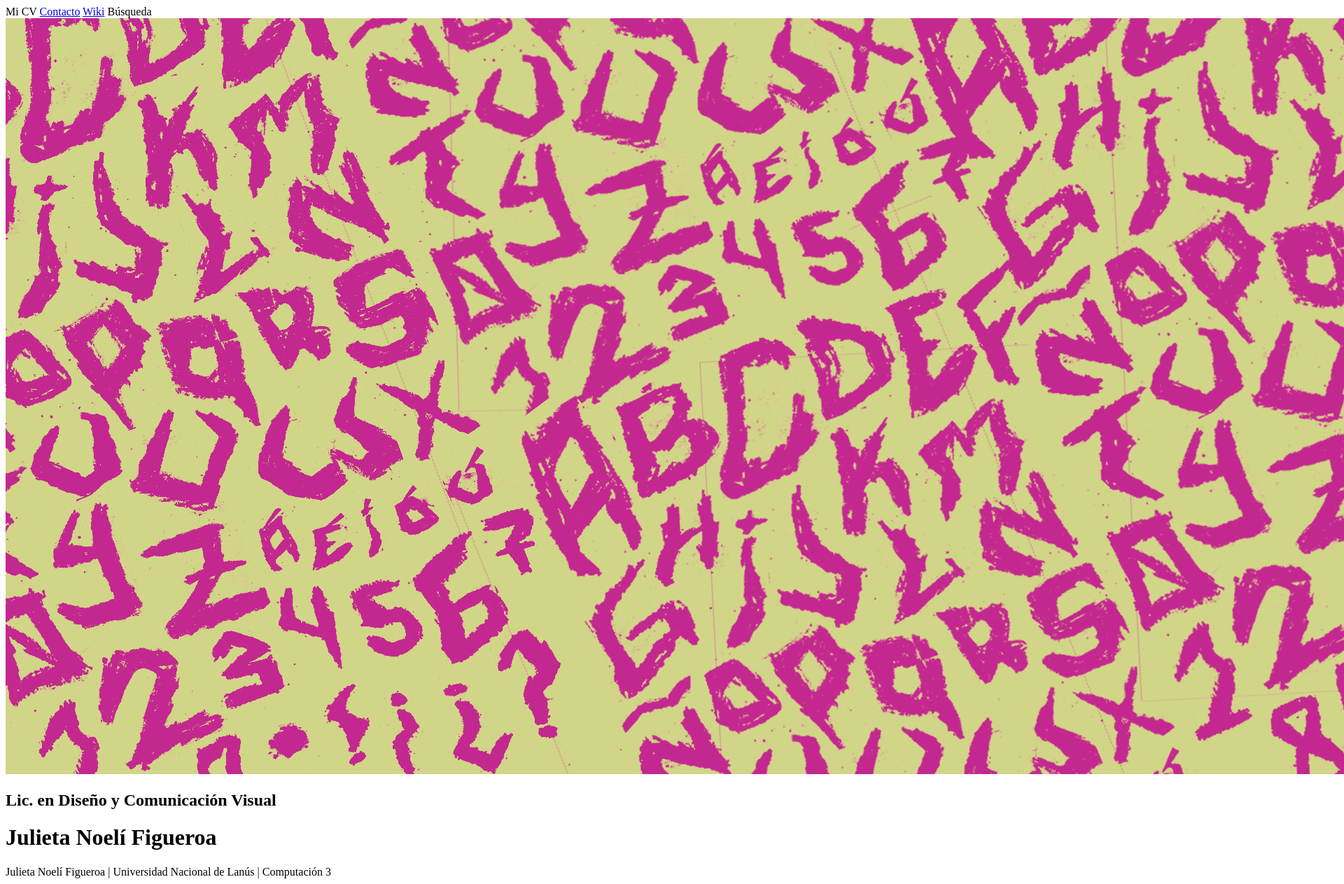
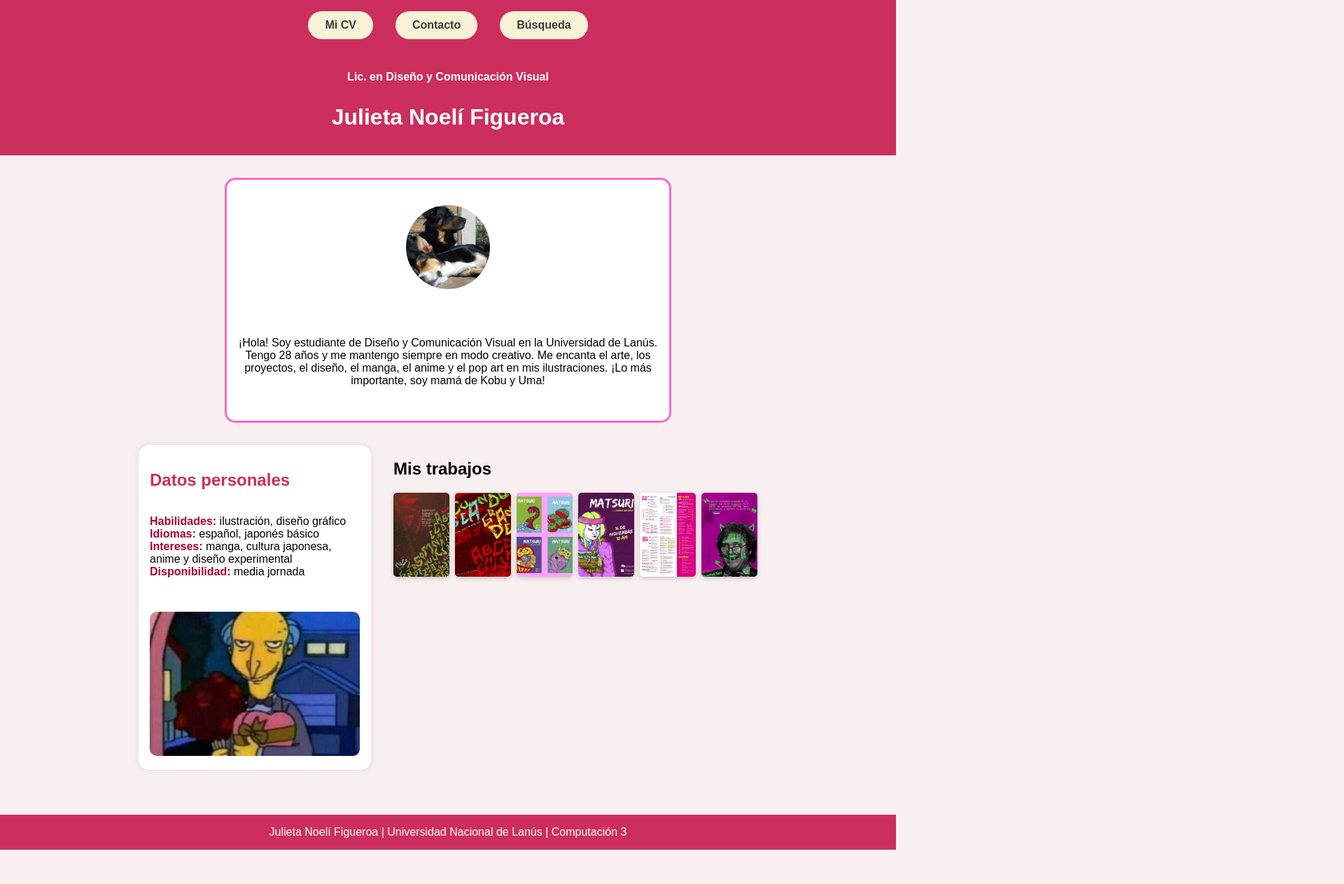
Before and after one commit to JuliFigue/figueroa-cv, a plain HTML site: page index.html in a window 1280 px wide. Shown: the whole page at 70% size, 1920 px wide, since content can reach past the window. After the commit the page ends 1214 px from the top, so only its background shows below. Drawn offline with Linux system fonts and the light colour scheme.

Commit message:
Avances 24/08

```diff
--- a/estilos.css
+++ b/estilos.css
@@ -1,5 +1,6 @@
 @charset "utf-8";
 /* CSS Document */
+
 body {
   font-family: sans-serif;
   background-color: #f8f0f0;
@@ -8,3 +9,156 @@ body {
   padding: 0;
   box-sizing: border-box;
 }
+
+.navbar {
+  display: flex;
+  justify-content: center;
+  align-items: center;
+  gap: 2rem;
+  background-color: #cc2e5d;
+  padding: 1rem 0;
+}
+
+.navbar a {
+  background-color: #f7f1d5;
+  color: #3a3a3a;
+  padding: 0.7rem 1.5rem;
+  border-radius: 30px;
+  font-weight: bold;
+  font-size: 1rem;
+  text-decoration: none;
+}
+
+.hero {
+  background-color: #cc2e5d;
+  width: 100%;
+  height: 150px;
+  display: flex;
+  flex-direction: column;
+  justify-content: center;
+  align-items: center;
+  color: white;
+  text-align: center;
+}
+
+.subtitulo {
+  font-size: 1rem;
+  margin-bottom: 0.5rem;
+}
+
+h1 {
+  font-size: 2rem;
+}
+
+.contenido-principal {
+  display: flex;
+  flex-direction: column;
+  align-items: center;
+  padding: 2rem 1rem;
+  gap: 2rem;
+}
+
+.bio {
+  display: flex;
+  flex-direction: column;
+  align-items: center;
+  padding: 2rem 1rem;
+  gap: 2rem;
+  background-color: #ffffff;
+  border: 3px solid #ff66c4;
+  border-radius: 15px;
+}
+
+.bio p {
+  max-width: 600px;
+  text-align: center;
+}
+
+.foto-perfil {
+  width: 30vw;
+  height: 30vw;
+  max-width: 120px;
+  max-height: 120px;
+  object-fit: cover;
+  border-radius: 50%;
+  margin-bottom: 1rem;
+  border: 4px solid white;
+}
+
+.info {
+  display: flex;
+  flex-wrap: wrap;
+  justify-content: center;
+  gap: 2rem;
+  max-width: 1000px;
+  width: 100%;
+}
+
+.datos-personales {
+  background-color: #fff;
+  padding: 1rem;
+  border-radius: 15px;
+  width: 300px;
+  box-shadow: 0 0 10px rgba(0, 0, 0, 0.1);
+}
+
+.datos-personales ul {
+  list-style: none;
+  padding: 0.5rem 0;
+}
+
+.datos-personales img {
+  margin-top: 1rem;
+  width: 100%;
+  border-radius: 10px;
+}
+
+.datos-personales h2 {
+  color: #cc2e5d;
+}
+
+.etiqueta {
+  font-weight: bold;
+  color: #aa0033;
+}
+
+footer {
+  text-align: center;
+  background-color: #cc2e5d;
+  color: white;
+  padding: 1rem;
+  margin-top: 2rem;
+}
+.trabajos .galeria {
+    display: flex;
+    flex-wrap: wrap;
+    gap: 0.5rem;
+    justify-content: center;
+}
+.trabajos .galeria img {
+    width: 80px;
+    height: 120px;
+    object-fit: cover;
+    border-radius: 5px;
+}
+.galeria img {
+  width: 200px;
+  height: auto;
+  border-radius: 10px;
+  transition: transform 0.4s ease, box-shadow 0.3s ease;
+  object-fit: cover;
+  box-shadow: 0 2px 6px rgba(0, 0, 0, 0.2);
+}
+.trabajos .galeria {
+    display: flex;
+    flex-wrap: wrap;
+    gap: 0.5rem;
+    justify-content: center;
+}
+
+.trabajos .galeria img {
+    width: 80px;
+    height: 120px;
+    object-fit: cover;
+    border-radius: 5px;
+    }
--- a/index.html
+++ b/index.html
@@ -5,24 +5,58 @@
   <meta charset="UTF-8" />
   <meta name="viewport" content="width=device-width, initial-scale=1.0" />
   <title>Julieta Noelí Figueroa</title>
-  <link rel="stylesheet" href="estilo.css" />
+  <link rel="stylesheet" href="estilos.css" />
 </head>
 
 <body>
   <header>
     <nav class="navbar">
       <a>Mi CV</a>
-      <a href="Index3.html">Contacto</a>
-      <a href="index2.html">Wiki</a>
+      <a>Contacto</a>
       <a>Búsqueda</a>
     </nav>
     <div class="hero">
-      <div class="titulo-banner">
-        <img src="img/banner.jpg" alt="Banner con letras"/>
         <h2 class="subtitulo">Lic. en Diseño y Comunicación Visual</h2>
         <h1>Julieta Noelí Figueroa</h1></div>
     </div>
   </header>
+
+  <main class="contenido-principal">
+    <section class="bio">
+      <img src="img/kobuyuma.jpg" alt="Foto de perfil" class="foto-perfil" />
+      <p>
+        ¡Hola! Soy estudiante de Diseño y Comunicación Visual en la Universidad de Lanús. Tengo 28 años y me mantengo
+        siempre en modo creativo.
+        Me encanta el arte, los proyectos, el diseño, el manga, el anime y el pop art en mis ilustraciones. ¡Lo más
+        importante, soy mamá de Kobu y Uma!
+      </p>
+    </section>
+
+    <section class="info">
+      <div class="datos-personales">
+        <h2>Datos personales</h2>
+        <ul>
+          <ul>
+            <li><span class="etiqueta">Habilidades:</span> ilustración, diseño gráfico</li>
+            <li><span class="etiqueta">Idiomas:</span> español, japonés básico</li>
+            <li><span class="etiqueta">Intereses:</span> manga, cultura japonesa, anime y diseño experimental</li>
+            <li><span class="etiqueta">Disponibilidad:</span> media jornada</li>
+          </ul>
+        </ul>
+        <img src="IMG/MEME.jpg" alt="Ilustración divertida de los simpsons"/>
+      </div>
+      <div class="trabajos">
+        <h2>Mis trabajos</h2>
+        <div class="galeria">
+          <img src="img/galeria-1.jpg" alt="abecedario experimental para la materia letra experimental"/>
+          <img src="img/galeria-2.jpg" alt="segundo abecedario experimental para la materia letra experimental"/>
+          <img src="img/galeria-3.jpg" alt="postales para la materia taller de expresión visual"/>
+          <img src="img/galeria-4.jpg" alt="afiche realizado para la materia taller de expresion visual"/>
+          <img src="img/galeria-5.jpg" alt="desplegable realizado para espacio tipografico 3"/>
+          <img src="img/galeria-6.jpg" alt="afiche para la marcha lgbt antiracista y antifacista"/>
+        </div>
+    </section>
+  </main>
 
   <footer>
     Julieta Noelí Figueroa | Universidad Nacional de Lanús | Computación 3
```
Also changed, not shown: img/MEME.jpg (added), img/galeria-1.jpg (added), img/galeria-2.jpg (added), img/galeria-3.jpg (added), img/galeria-4.jpg (added), img/galeria-5.jpg (added), img/galeria-6.jpg (added), img/kobuyuma.jpg (added). Lines whose indentation alone changed are shown as unchanged.
